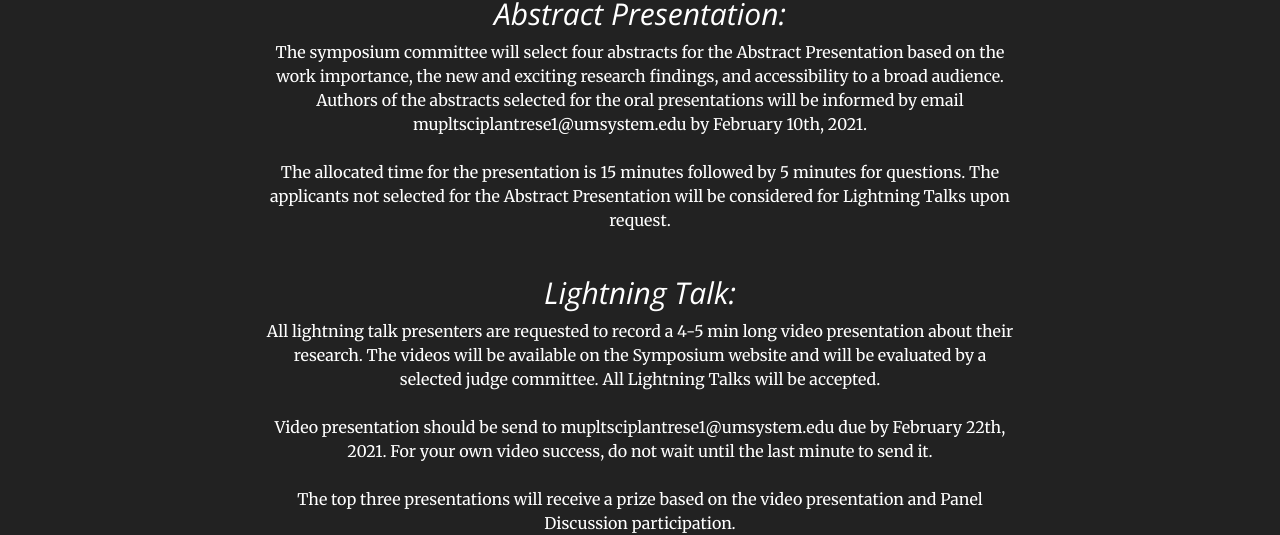
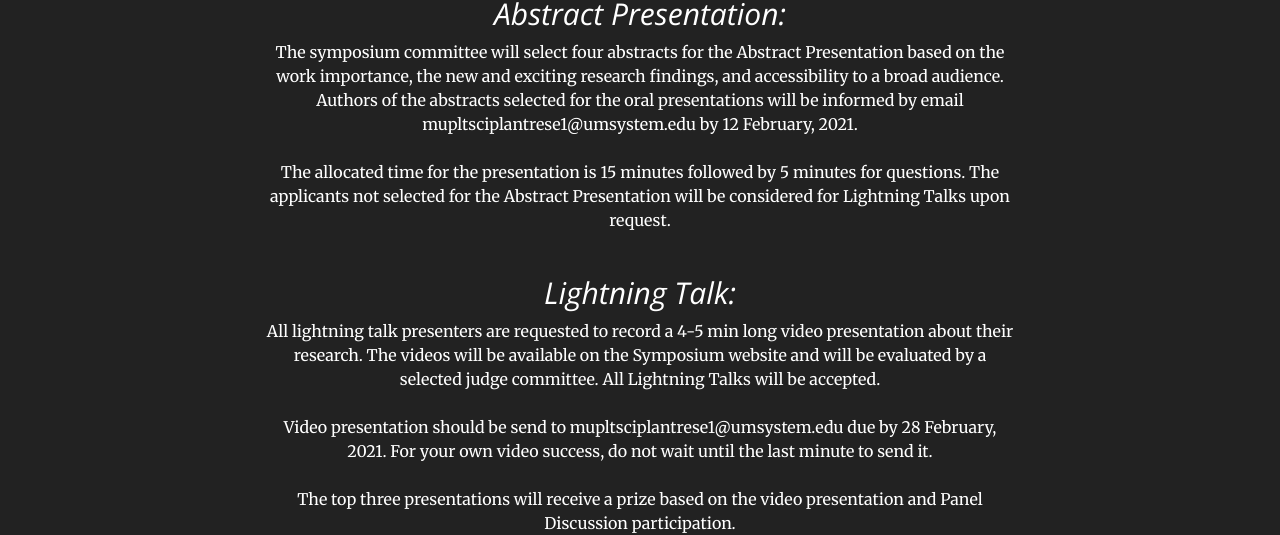
Before and after one commit to mupioneersymposium/mupioneersymposium.github.io, a Jekyll site: the page built from abstract.md, in a window 1280 px wide and 900 px high, scrolled down 547 px. Shown: the part 245-780 px from the top of the window. Built offline with Jekyll 4.4.1, drawn with Linux system fonts in a browser that asks for light colours.

Commit message:
Update abstract.md

```diff
--- a/abstract.md
+++ b/abstract.md
@@ -20,7 +20,7 @@ Please follow the link for the abstract submission. <a href="https://docs.google
 ## What are the differences between Abstract Presentation and Lightening Talk?
 <hr style="clear: both;" />
 ## *Abstract Presentation:*
-The symposium committee will select four abstracts for the Abstract Presentation based on the work importance, the new and exciting research findings, and accessibility to a broad audience. Authors of the abstracts selected for the oral presentations will be informed by email mupltsciplantrese1@umsystem.edu by February 10th, 2021.
+The symposium committee will select four abstracts for the Abstract Presentation based on the work importance, the new and exciting research findings, and accessibility to a broad audience. Authors of the abstracts selected for the oral presentations will be informed by email mupltsciplantrese1@umsystem.edu by 12 February, 2021.
 <br/><br/>
 The allocated time for the presentation is 15 minutes followed by 5 minutes for questions. The applicants not selected for the Abstract Presentation will be considered for Lightning Talks upon request.
 <br/><br/>
@@ -28,6 +28,6 @@ The allocated time for the presentation is 15 minutes followed by 5 minutes for
 ## *Lightning Talk:*
 All lightning talk presenters are requested to record a 4-5 min long video presentation about their research. The videos will be available on the Symposium website and will be evaluated by a selected judge committee. All Lightning Talks will be accepted.
 <br/><br/>
-Video presentation should be send to mupltsciplantrese1@umsystem.edu due by February 22th, 2021. For your own video success, do not wait until the last minute to send it.
+Video presentation should be send to mupltsciplantrese1@umsystem.edu due by 28 February, 2021. For your own video success, do not wait until the last minute to send it.
 <br/><br/>
 The top three presentations will receive a prize based on the video presentation and Panel Discussion participation.
```
